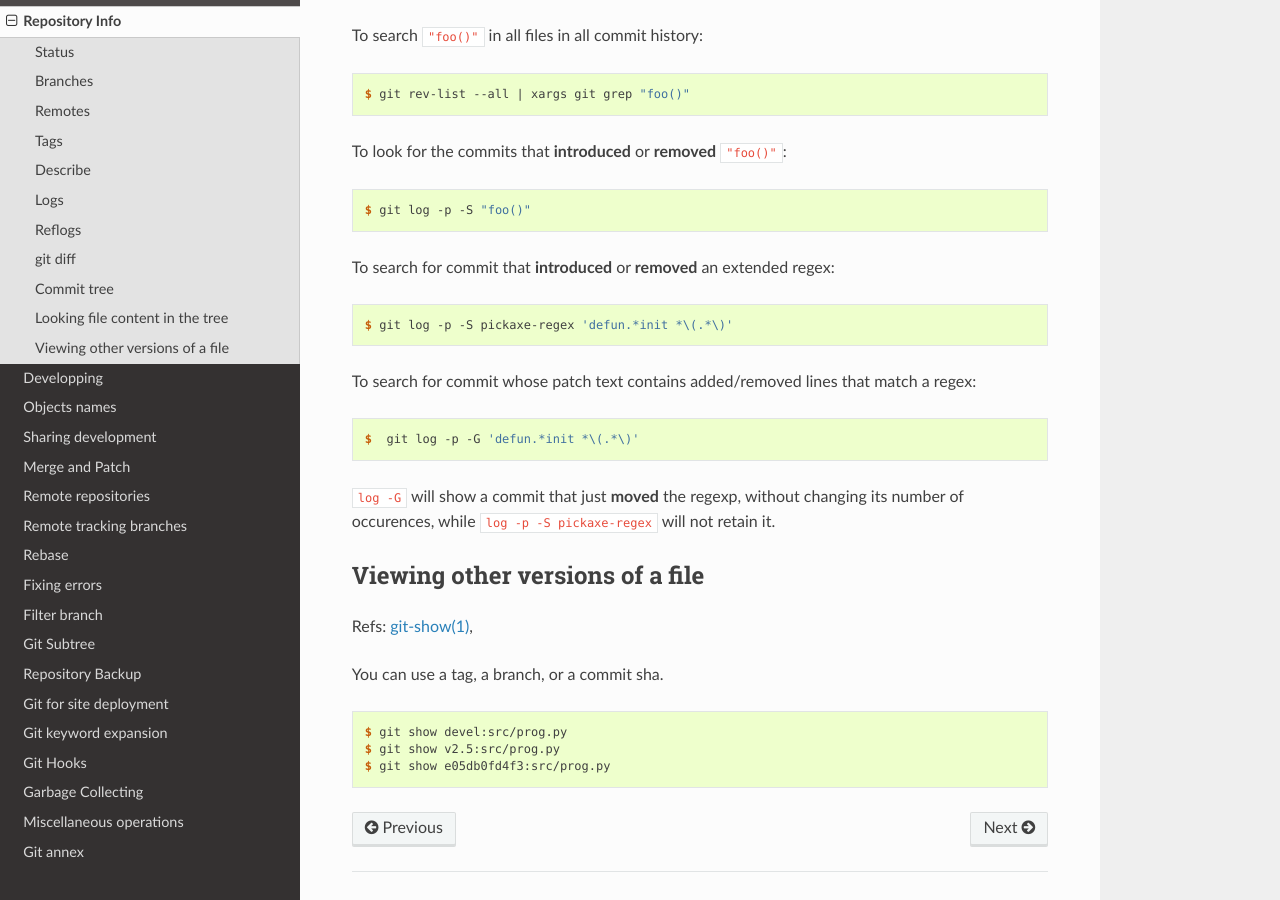
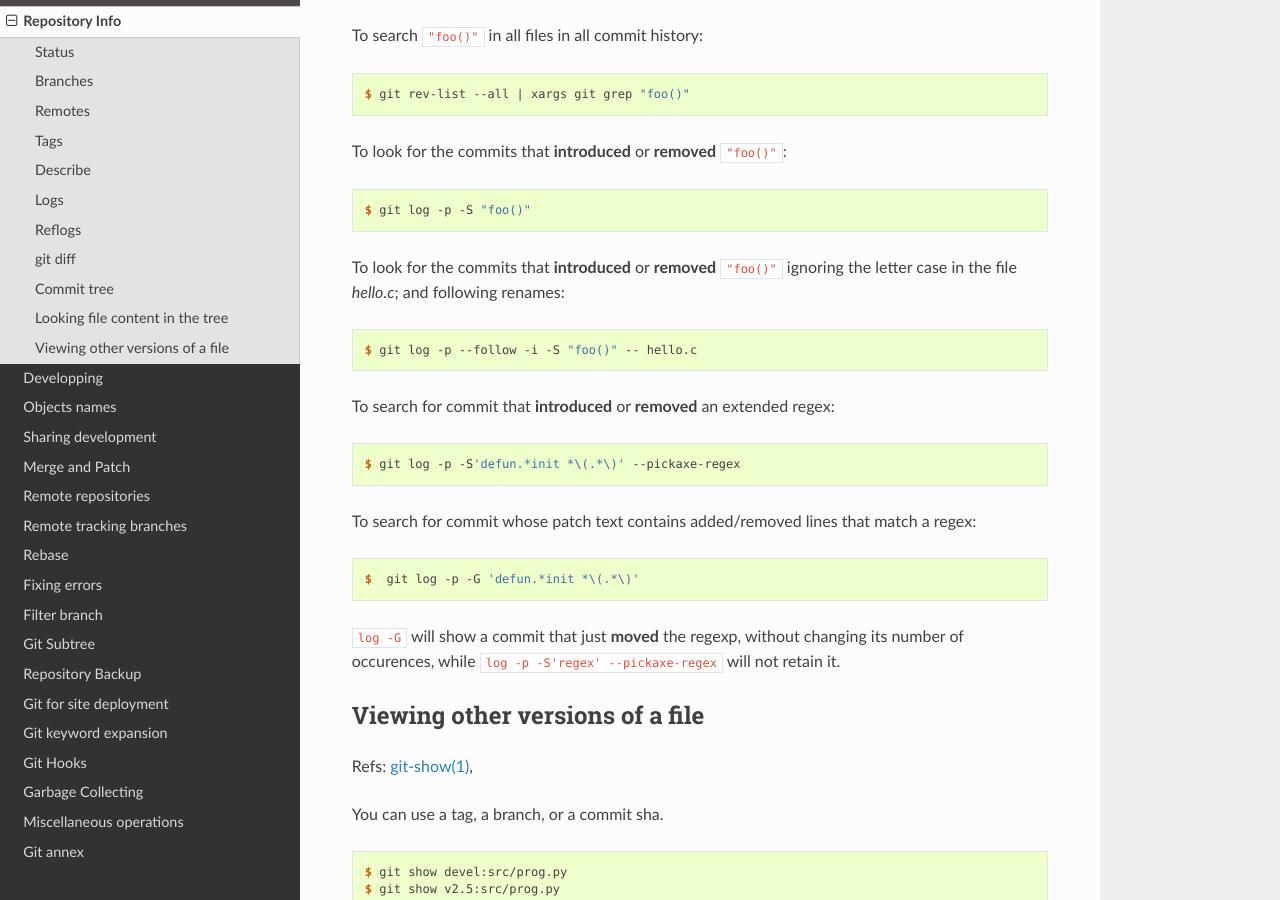
Before and after one commit to marczz/git-memo, a Sphinx documentation site: the page built from source/git_info.rst, in a window 1280 px wide and 900 px high, scrolled down 6871 px. Built offline with Sphinx 7.4.7 and the Read the Docs theme 2.0.0, drawn with Linux system fonts in a browser that asks for light colours.

Commit message:
git_info.rst: fixed git -S ir git -G.

```diff
--- a/source/git_info.rst
+++ b/source/git_info.rst
@@ -401,18 +401,24 @@ To look for the commits that **introduced** or **removed** ``"foo()"``::
 
     $ git log -p -S "foo()"
 
-To search for commit that  **introduced** or **removed** an extended regex::
+To look for the commits that **introduced** or **removed** ``"foo()"``
+ignoring the letter case in the file *hello.c*; and following renames::
 
-    $ git log -p -S pickaxe-regex 'defun.*init *\(.*\)'
+    $ git log -p --follow -i -S "foo()" -- hello.c
 
-To search for commit whose patch text contains added/removed lines that match
-a regex::
+To search for commit that  **introduced** or **removed** an extended
+regex::
+
+    $ git log -p -S'defun.*init *\(.*\)' --pickaxe-regex
+
+To search for commit whose patch text contains added/removed lines
+that match a regex::
 
     $  git log -p -G 'defun.*init *\(.*\)'
 
 ``log -G`` will show a commit that just **moved** the regexp,
-without changing its number of occurences, while ``log -p -S pickaxe-regex``
-will not retain it.
+without changing its number of occurences, while
+``log -p -S'regex' --pickaxe-regex`` will not retain it.
 
 ..  index::
     !single: git;show
```
